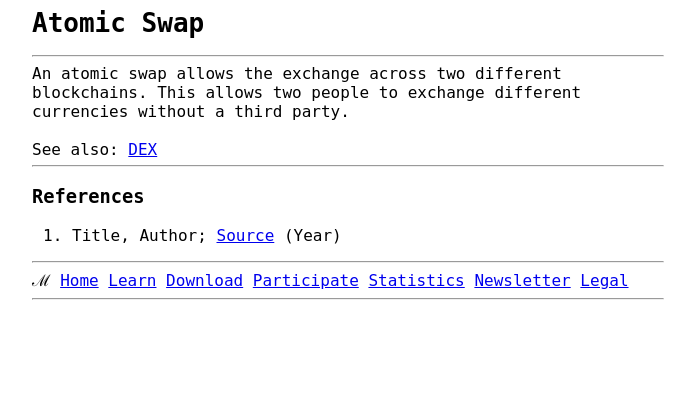
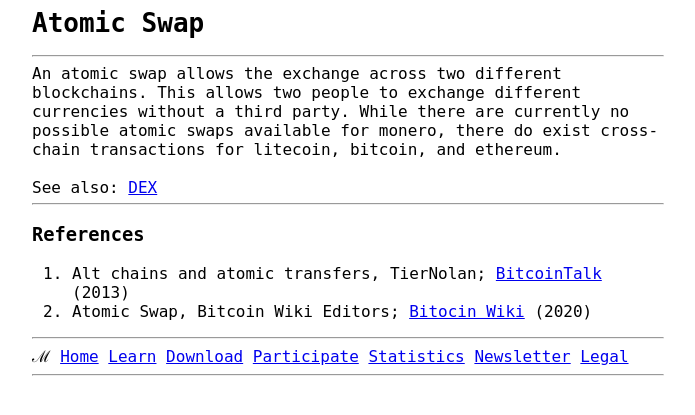
Before and after one commit to aboutmonero/aboutmonero, a Flask app: page /learn/atomic-swap.html in a window 1280 px wide. Shown: the top 415 px of the page, without its empty margins (292-987 px from the left). Run offline with Flask 2, Linux system fonts and the light colour scheme.

Commit message:
updated learn pages

```diff
--- a/templates/learn/asic.html
+++ b/templates/learn/asic.html
@@ -15,7 +15,7 @@
 <hr>
 
 <div style="font-size: large;">
-An application-specific integrated circuit (abbreviated as ASIC) is an integrated circuit (IC) customized for a particular use, rather than intended for general-purpose use. In mining hardware, ASICs were the next step of development after CPUs, GPUs and FPGAs. [1]
+An application-specific integrated circuit (abbreviated as ASIC) is an integrated circuit (IC) customized for a particular use, rather than intended for general-purpose use. In mining hardware, ASICs were the next step of development after CPUs, GPUs and FPGAs. [1] <br><br>
 The Monero team believes that ASIC machines have a centralizing effect as there are only a few companies in the world that are able to manufacture them. [2]
 The Monero network successfully conducted a scheduled upgrade on Nov. 30. Among other features, the RandomX mining algorithm was introduced to cripple ASIC machines and improve the efficiency of CPUs. The Proof-of-Work algorithm uses random code execution and memory-intensive techniques to discourage the development of ASICs. Its introduction renders all existing CryptoNight ASICs obsolete, while the added complexity aims to make the development of new machines both expensive and ineffective.  [3]
 <br><br>
--- a/templates/learn/atomic-swap.html
+++ b/templates/learn/atomic-swap.html
@@ -15,7 +15,7 @@
 <hr>
 
 <div style="font-size: large;">
-An atomic swap allows the exchange across two different blockchains. This allows two people to exchange different currencies without a third party.
+An atomic swap allows the exchange across two different blockchains. This allows two people to exchange different currencies without a third party. While there are currently no possible atomic swaps available for monero, there do exist cross-chain transactions for litecoin, bitcoin, and ethereum.
 <br><br>
 See also: <a href="../learn/dex.html">DEX</a>
 </div>
@@ -23,7 +23,9 @@ See also: <a href="../learn/dex.html">DEX</a>
 <div style="font-size:large">
 <h3>References</h3>
 <ol>
-<li>Title, Author; <a href="url">Source</a> (Year) </li>
+<li>Alt chains and atomic transfers, TierNolan; <a href="https://bitcointalk.org/index.php?topic=193281.msg2003765#msg2003765">BitcoinTalk</a> (2013) </li>
+
+<li>Atomic Swap, Bitcoin Wiki Editors; <a href="https://en.bitcoin.it/wiki/Atomic_swap">Bitocin Wiki</a> (2020) </li>
 </ol>
 </div>
 <hr>
```
